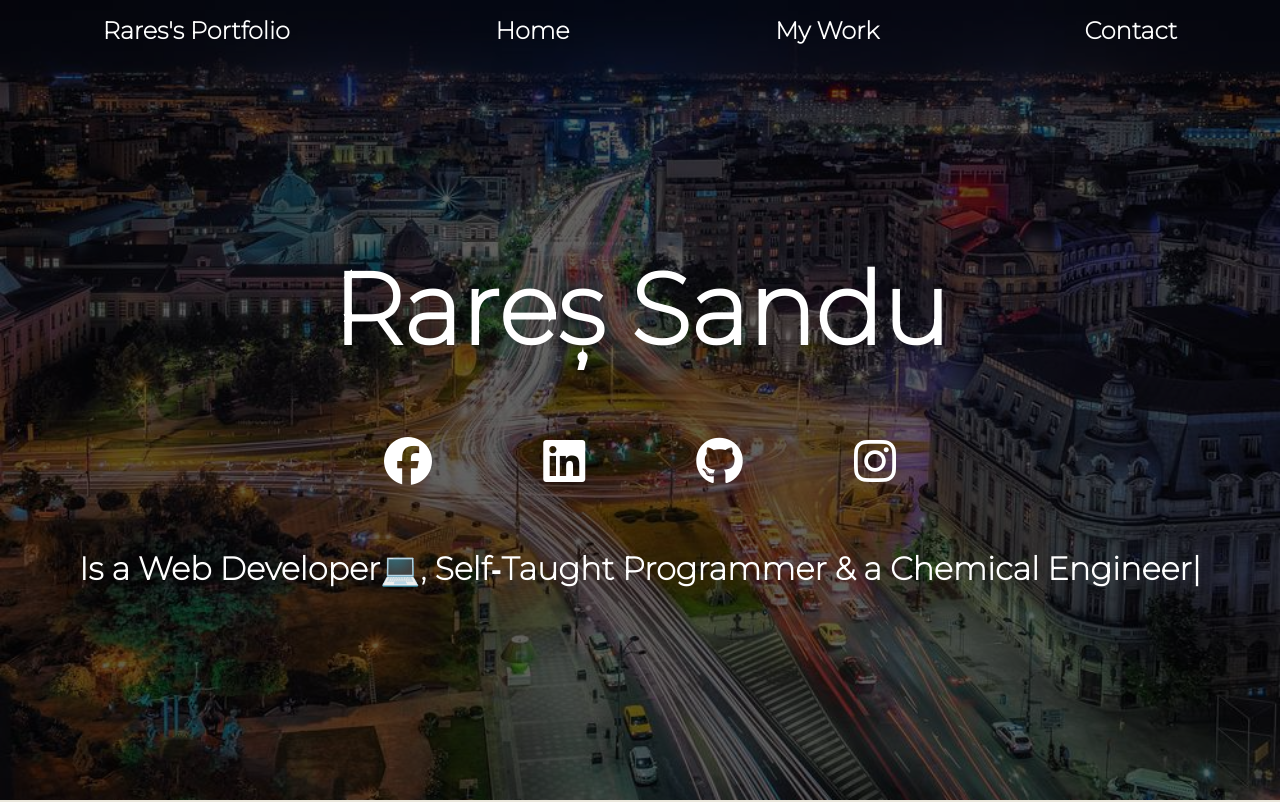
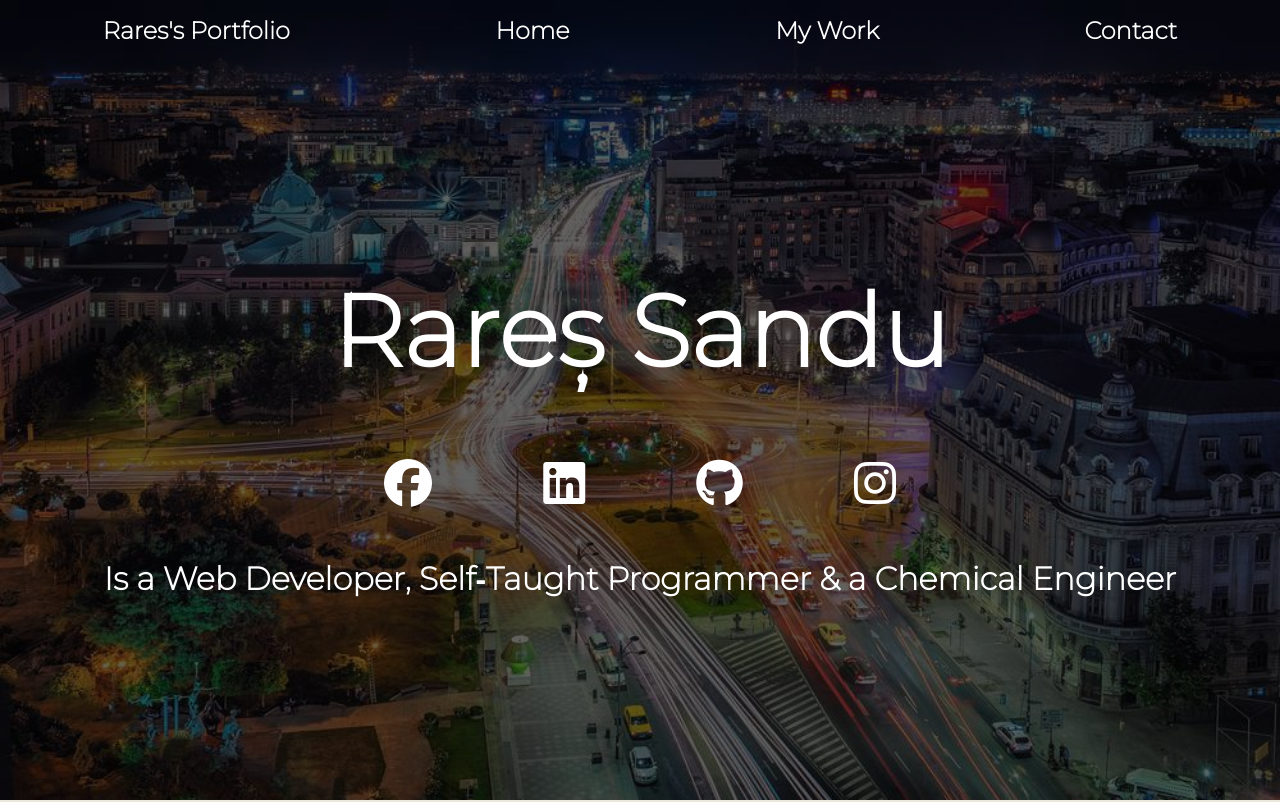
Before and after one commit to RaresSanduConstantin/portofoliu, a React (Create React App) app: page / in a window 1280 px wide. Shown: the top 802 px of the page. Built offline with nearby package versions, Linux system fonts and the light colour scheme.

Commit message:
header typing

```diff
--- a/src/components/Header/Header.css
+++ b/src/components/Header/Header.css
@@ -14,6 +14,11 @@
   background: rgba(0, 0, 0, 0.6);
   top: 0;
   left: 0;
+}
+
+p {
+  margin: 0;
+  padding-top: 20px;
 }
 
 .shoucase {
--- a/src/components/Header/Header.js
+++ b/src/components/Header/Header.js
@@ -3,6 +3,36 @@ import Typical from "react-typical";
 import "./Header.css";
 
 export class Header extends Component {
+  constructor(props) {
+    super(props);
+    this.myRef = React.createRef();
+  }
+
+  componentDidMount() {
+    let i = 0;
+    let text =
+      "Is a Web Developer, Self‑Taught Programmer & a Chemical Engineer";
+    let speed = 60;
+    this.myRef.current.innerHTML = "";
+
+    const typeOnDOM = () => {
+      if (i < text.length) {
+        this.myRef.current.innerHTML =
+          this.myRef.current.innerHTML + text.charAt(i);
+        i++;
+        setTimeout(typeOnDOM, speed);
+        // } else {
+        //   i = 0;
+        //   this.myRef.current.innerHTML = "";
+        //   setTimeout(() => {
+        //     setTimeout(typeOnDOM, speed);
+        //     console.log(this.myRef.current.innerHTML);
+        //   }, 1500);
+      }
+    };
+    typeOnDOM();
+  }
+
   render() {
     return (
       <div className="bg">
@@ -43,16 +73,7 @@ export class Header extends Component {
             </div>
 
             <div className="descriere">
-              <p>
-                <Typical
-                  wrapper="b"
-                  steps={[
-                    "Is a Web Developer💻, Self‑Taught Programmer & a Chemical Engineer",
-                    1000,
-                  ]}
-                />
-                {/* Is a Web Developer, Self‑Taught Programmer & Chemical Engineer */}
-              </p>
+              <p ref={this.myRef}></p>
             </div>
           </div>
         </div>
```
